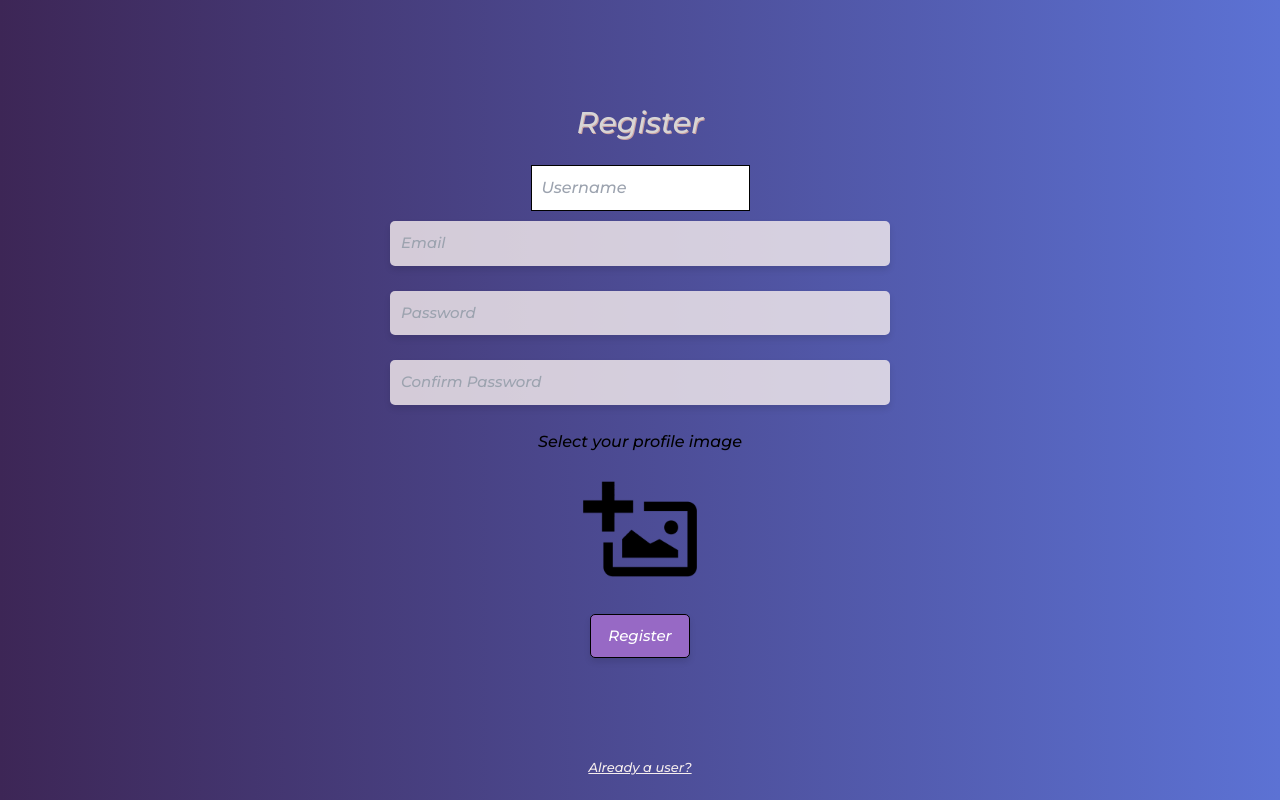
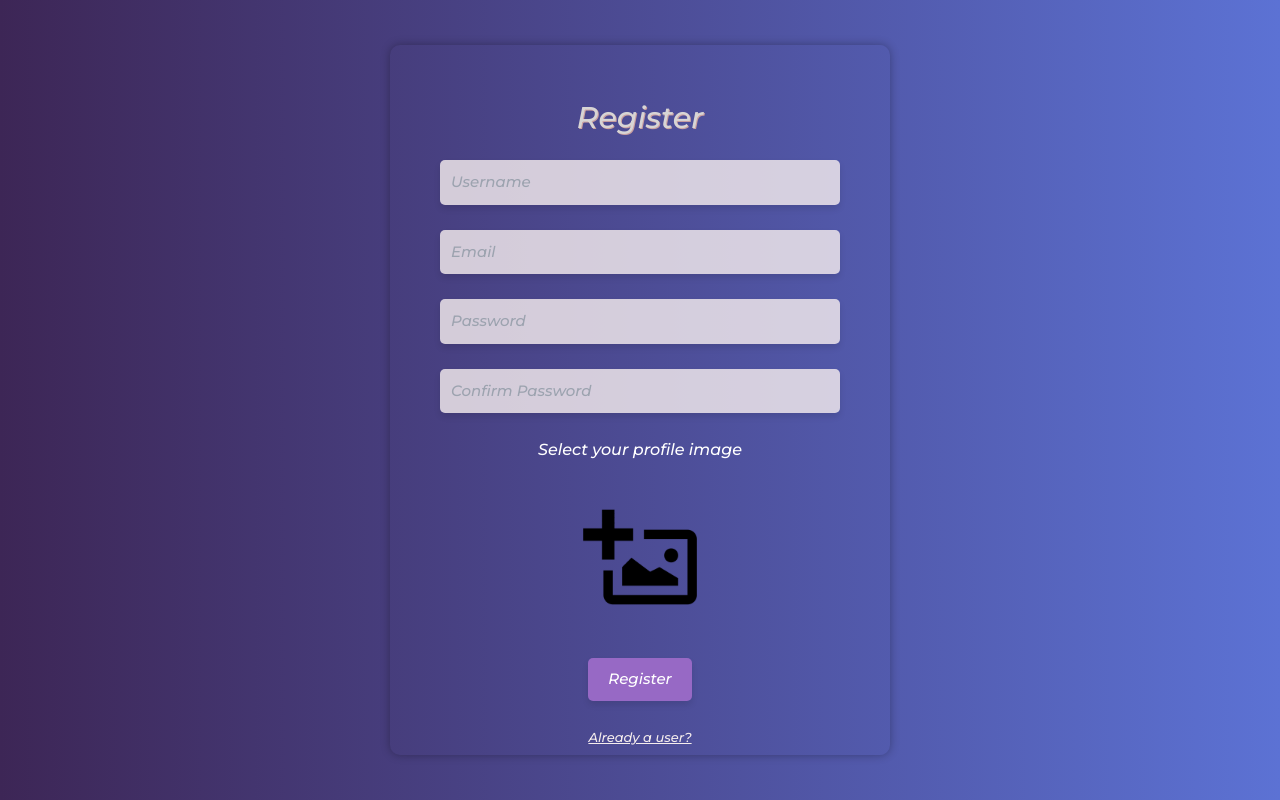
Before and after one commit to LalaChristl/ChatLHR, a React (Create React App) app in the folder client/: page /register in a window 1280 px wide. Built offline with nearby package versions, Linux system fonts and the light colour scheme; no server answers.

Commit message:
register css

```diff
--- a/client/src/pages/Login.js
+++ b/client/src/pages/Login.js
@@ -35,23 +35,25 @@ function Login() {
 
   console.log("~ Login ~ state", state);
   return (
-    <div className="container">
-      <div className="container-2">
-        <h1>Welcome to ChatLHR!</h1>
+    <div className="container-login">
+      <div className="container-2-login">
+        <h1 className="h1-login">Welcome to ChatLHR!</h1>
         <input
           type="email"
           placeholder="Email"
           value={data.email}
           onChange={(e) => setData({ ...data, email: e.target.value })}
+          className="input-login"
         />
         <input
           type="password"
           placeholder="Password"
           value={data.password}
           onChange={(e) => setData({ ...data, password: e.target.value })}
+          className="input-login"
         />
         <p className="p-2">Forgot Password?</p>
-        <button onClick={handleLogin}>Sign In</button>
+        <button className="button-login" onClick={handleLogin}>Sign In</button>
 
         <p onClick={handleNotUser}>Not a user yet?</p>
       </div>
--- a/client/src/pages/Register.js
+++ b/client/src/pages/Register.js
@@ -69,7 +69,7 @@ const Register = () => {
   return (
     <div>
       <div className="register-container">
-        <h1>Register</h1>
+        <h1 className="h1-register">Register</h1>
         <input
           type="username"
           placeholder="Username"
@@ -101,7 +101,7 @@ const Register = () => {
           className="register-input"
         />
 
-        <label>
+        <label className="label-register">
           Select your profile image
           <input
             type="file"
@@ -123,7 +123,7 @@ const Register = () => {
           Register
         </button>
 
-        <p onClick={handleAlreadyUser}>Already a user?</p>
+        <p className="p-3" onClick={handleAlreadyUser}>Already a user?</p>
       </div>
     </div>
   );
--- a/client/src/styles/Loading.css
+++ b/client/src/styles/Loading.css
@@ -1,40 +1,47 @@
 .modal-container {
+  height: 100%;
+  width: 100%;
   position: absolute;
   top: 0;
   left: 0;
-  width: 100%;
-  height: 100vh;
-  background-color: rgba(0, 0, 0, 0.7);
+  display: flex;
+  align-items: center;
+  justify-content: center;
+  background-color: rgba(0, 0, 0, 0.5);
   }
 
   .modal {
-  position: absolute;
-  top: 30%;
-  left: 50%;
-  transform: translateX(-50%);
-  height: 25rem;
-  background-color: aqua;
+  background-color: rgba(87, 78, 133, 0.8);
+  padding: 2rem;
+  border-radius: 10px;
+  box-shadow: 0 0 10px rgba(0, 0, 0, 0.3);
   text-align: center;
-  padding: 5rem;
-  border-radius: 5px;
-  display: flex;
-  flex-direction: column;
-  gap: 2rem;
-  box-shadow: 0px 0px 80px rgba(0, 0, 0, 0.6);
   }
 
   .loading-primary {
-  font-size: 2rem;
-  font-weight: 500;
+  font-size: 1.7rem;
+  margin-bottom: 1rem;
   }
+
   .loading-secondry {
-  font-size: 1.8rem;
+  font-size: 1.3rem;
+  color: #666;
   }
 
   .loading-btn {
-  font-size: 1.8rem;
-  box-shadow: 0px 0px 5px rgba(0, 0, 0, 0.6);
-  align-self: center;
-  padding: 0.2rem 0.8rem;
+  padding: 1rem 2rem;
+  background-color: #805aa6;
+  border: none;
   border-radius: 5px;
+  font-size: 1.5rem;
+  color: #fff;
+  cursor: pointer;
+  box-shadow: 0 4px 6px rgba(0, 0, 0, 0.1);
+  transition: all 0.3s;
+  margin-top: 16px;
   }
+
+  .loading-btn:hover {
+  background-color: #667eea;
+  box-shadow: 0 4px 6px rgba(0, 0, 0, 0.3);
+  }
--- a/client/src/styles/Login.css
+++ b/client/src/styles/Login.css
@@ -14,14 +14,14 @@ body {
   font-family: "Montserrat", sans-serif;
 }
 
-.container {
+.container-login {
   display: flex;
   align-items: center;
   justify-content: center;
   height: 100vh;
 }
 
-.container-2 {
+.container-2-login {
   background-color: rgba(255, 255, 255, 0);
   padding: 5rem;
 
@@ -33,15 +33,15 @@ body {
   margin: auto;
 }
 
-h1 {
+.h1-login {
   font-size: 3rem;
   color: rgb(215, 213, 213);
   margin-bottom: 2rem;
   text-shadow: 1px 1px rgb(203, 161, 161);
 }
 
-input[type="email"],
-input[type="password"] {
+.input-login[type="email"],
+.input-login[type="password"] {
   width: 100%;
   padding: 1.1rem;
   margin-bottom: 2.5rem;
@@ -54,13 +54,13 @@ input[type="password"] {
   transition: all 0.3s;
 }
 
-input[type="email"]:focus,
-input[type="password"]:focus {
+.input-login[type="email"]:focus,
+.input-login[type="password"]:focus {
   outline: none;
   box-shadow: 0 4px 6px rgba(255, 255, 255, 0.5);
 }
 
-button {
+.button-login {
   padding: 1rem 2rem;
   background-color: #9769c5;
   border: none;
@@ -73,7 +73,7 @@ button {
   margin-top: 16px;
 }
 
-button:hover {
+.button-login:hover {
   background-color: #667eea;
   box-shadow: 0 4px 6px rgba(0, 0, 0, 0.3);
 }
--- a/client/src/styles/Register.css
+++ b/client/src/styles/Register.css
@@ -1,6 +1,6 @@
 .register-container {
   width: 500px;
-  height: 600px;
+  height: 710px;
   align-items: center;
   display: flex;
   flex-direction: column;
@@ -8,12 +8,33 @@
   top: 50%;
   left: 50%;
   transform: translate(-50%, -50%);
+  border: 1px rgb(100, 110, 177);
+
+  background-color: rgba(255, 255, 255, 0);
+  padding: 5rem;
+
+  border-radius: 10px;
+  box-shadow: 0 0 10px rgba(0, 0, 0, 0.3);
+}
+
+.h1-register {
+  font-size: 3rem;
+  color: rgb(215, 213, 213);
+  margin-bottom: 2rem;
+  text-shadow: 1px 1px rgb(203, 161, 161);
 }
 
 .register-input {
-  margin: 0 0 10px 0;
-  border: 1px solid black;
-  padding: 10px;
+  width: 100%;
+  padding: 1.1rem;
+  margin-bottom: 2.5rem;
+  font-size: 1.5rem;
+  border: none;
+  border-radius: 5px;
+  background-color: rgba(248, 239, 239, 0.8);
+  color: #333;
+  box-shadow: 0 4px 6px rgba(0, 0, 0, 0.1);
+  transition: all 0.3s;
 }
 
 .register-image {
@@ -25,8 +46,27 @@
 }
 
 .register-button {
-  width: 100px;
-  border: 1px solid black;
-  padding: 10px;
-  margin: 0 0 10px 0;
+  padding: 1rem 2rem;
+  background-color: #9769c5;
+  border: none;
+  border-radius: 5px;
+  font-size: 1.5rem;
+  color: #fff;
+  cursor: pointer;
+  box-shadow: 0 4px 6px rgba(0, 0, 0, 0.1);
+  transition: all 0.3s;
+  margin-top: 16px;
 }
+
+.register-button:hover {
+  background-color: #667eea;
+  box-shadow: 0 4px 6px rgba(0, 0, 0, 0.3);
+}
+
+
+.label-register{
+  font-size: 1.6rem;
+  color: rgb(255, 255, 255);
+  margin-bottom: 2rem;
+
+}
```
Lines whose indentation alone changed are shown as unchanged.
